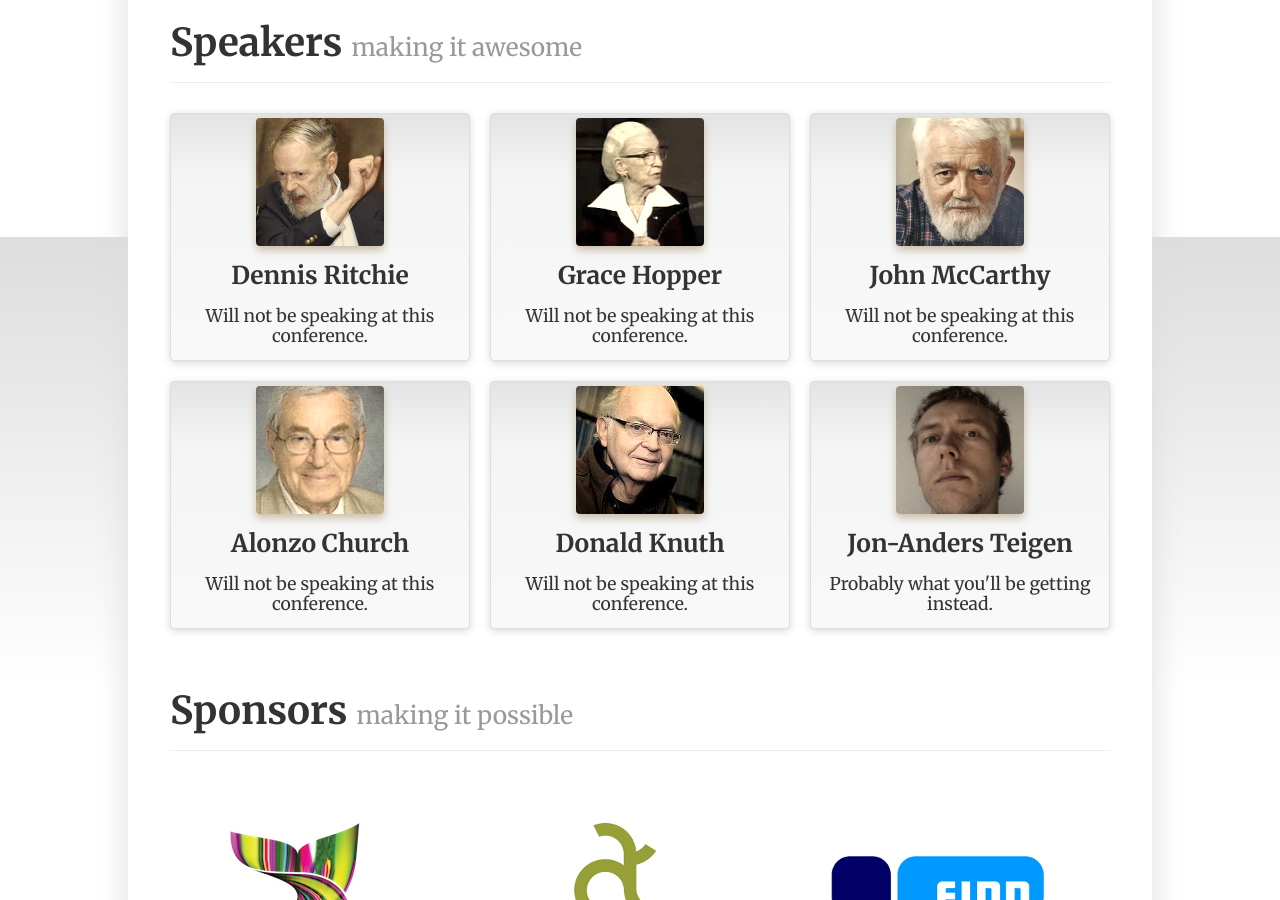
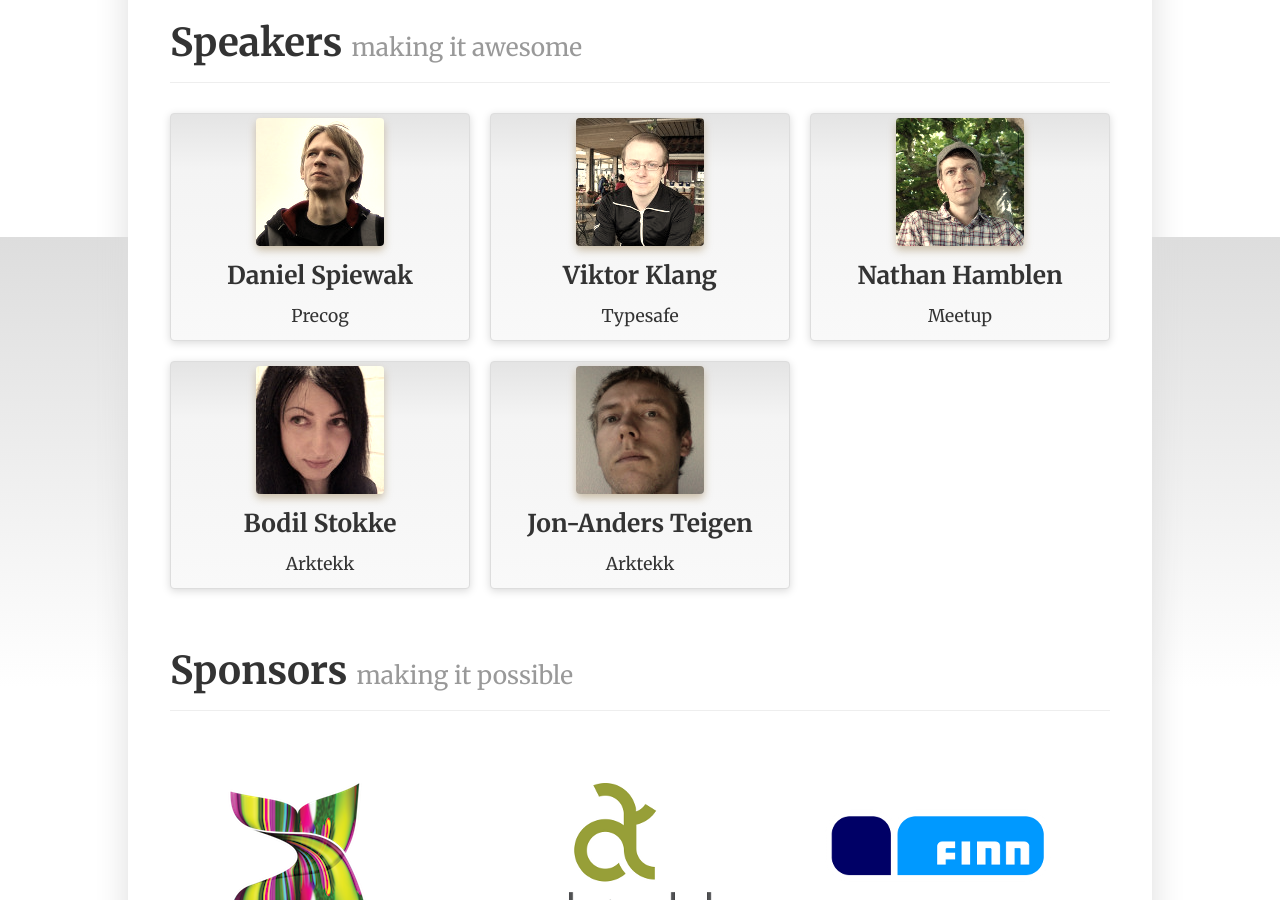
Before and after one commit to flatmaposlo/2013.github.com, a Jekyll site: the page built from index.html, in a window 1280 px wide and 900 px high, scrolled down 663 px. Built offline with Jekyll 4.4.1, drawn with Linux system fonts in a browser that asks for light colours; some web fonts are replaced.

Commit message:
Speakers

```diff
--- a/index.html
+++ b/index.html
@@ -23,44 +23,37 @@
 <ul class="thumbnails">
   <li class="span4">
     <div class="thumbnail">
-      <img src="/m/speakers/dmr.jpg" alt=""/>
-      <h3>Dennis Ritchie</h3>
-      <p>Will not be speaking at this conference.</p>
+      <img src="/m/speakers/spiewak.jpg" alt=""/>
+      <h3>Daniel Spiewak</h3>
+      <p>Precog</p>
     </div>
   </li>
   <li class="span4">
     <div class="thumbnail">
-      <img src="/m/speakers/the-admiral.jpg" alt=""/>
-      <h3>Grace Hopper</h3>
-      <p>Will not be speaking at this conference.</p>
+      <img src="/m/speakers/klang.jpg" alt=""/>
+      <h3>Viktor Klang</h3>
+      <p>Typesafe</p>
     </div>
   </li>
   <li class="span4">
     <div class="thumbnail">
-      <img src="/m/speakers/jmc.jpg" alt=""/>
-      <h3>John McCarthy</h3>
-      <p>Will not be speaking at this conference.</p>
+      <img src="/m/speakers/hamblen.jpg" alt=""/>
+      <h3>Nathan Hamblen</h3>
+      <p>Meetup</p>
     </div>
   </li>
   <li class="span4">
     <div class="thumbnail">
-      <img src="/m/speakers/alonzo.jpg" alt=""/>
-      <h3>Alonzo Church</h3>
-      <p>Will not be speaking at this conference.</p>
-    </div>
-  </li>
-  <li class="span4">
-    <div class="thumbnail">
-      <img src="/m/speakers/don.jpg" alt=""/>
-      <h3>Donald Knuth</h3>
-      <p>Will not be speaking at this conference.</p>
+      <img src="/m/speakers/stokke.jpg" alt=""/>
+      <h3>Bodil Stokke</h3>
+      <p>Arktekk</p>
     </div>
   </li>
   <li class="span4">
     <div class="thumbnail">
       <img src="/m/speakers/teigen.jpg" alt=""/>
       <h3>Jon-Anders Teigen</h3>
-      <p>Probably what you'll be getting instead.</p>
+      <p>Arktekk</p>
     </div>
   </li>
 </ul>
```
Also changed, not shown: m/speakers/hamblen.jpg (added), m/speakers/klang.jpg (added), m/speakers/spiewak.jpg (added), m/speakers/stokke.jpg (added).
